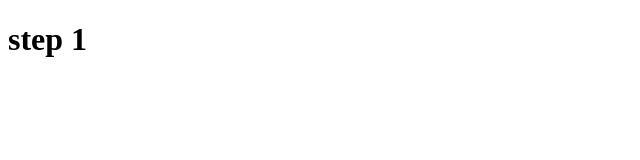
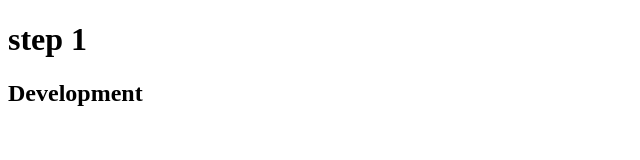
Before and after one commit to jeetendraparmar22/learn_git, a plain HTML site: page index.html in a window 1280 px wide. Shown: the whole page, without its empty margins (0-640 px from the left). Drawn offline with Linux system fonts and the light colour scheme.

Commit message:
added development in h2 tag

```diff
--- a/index.html
+++ b/index.html
@@ -7,5 +7,6 @@
   </head>
   <body>
     <h1>step 1</h1>
+    <h2>Development</h2>
   </body>
 </html>
```
